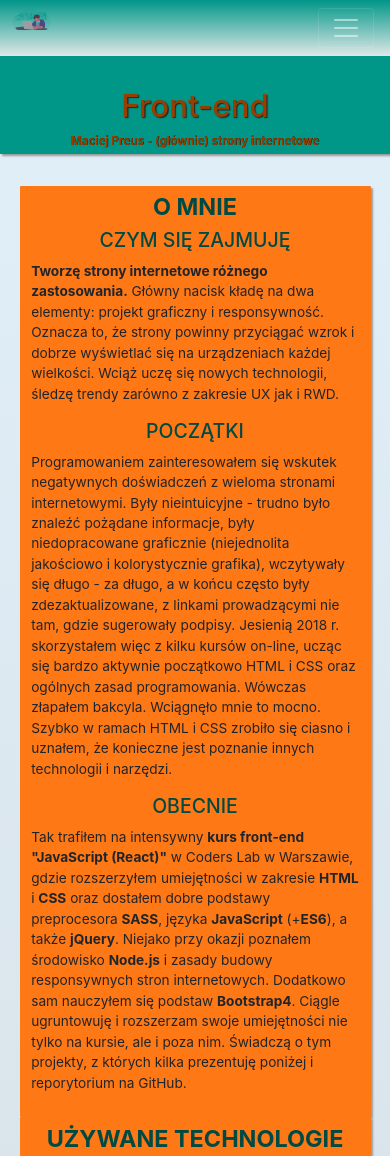
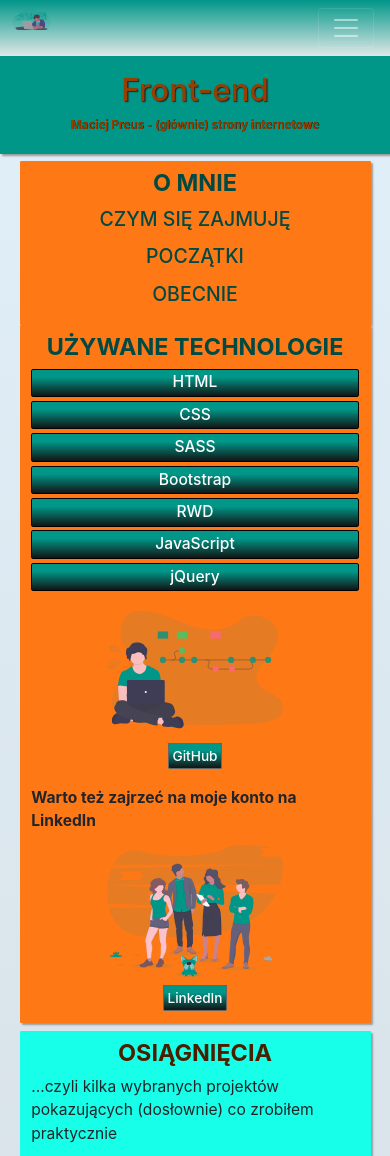
Before and after one commit to mpreus/myProfile, a plain HTML site: page index.html in a window 390 px wide. Shown: the top 1156 px of the page. Drawn offline with nearby package versions, Linux system fonts and the light colour scheme.

Commit message:
Poprawienie funkcjonalności wersji mobilnej i refactoring

```diff
--- a/index.html
+++ b/index.html
@@ -84,7 +84,7 @@
 						<p class="show-hide">dobrze sobie radzę</p>
 
 						<h4>SASS</h4>
-						<p class="show-hide">dobrze sobie radzę</p>
+						<p class="show-hide">dość dobrze sobie radzę</p>
 
 						<h4>Bootstrap</h4>
 						<p class="show-hide">radzę sobie i wciąż pracuję</p>
@@ -102,13 +102,13 @@
 
 				<div class="aboutMe">
 					<div id="myAccounts">
-						<img src="images/pictures/version_control.svg" alt="git" id="gitHub">
+						<img src="images/pictures/version_control.svg" alt="git" class="gitHub">
 						<h4><a href="https://github.com/mpreus" target="_blank">GitHub</a></h4>
 
 						<p>
 							Warto też zajrzeć na moje konto na LinkedIn
 						</p>
-						<img src="images/pictures/team_spirit.svg" alt="git" id="gitHub">
+						<img src="images/pictures/team_spirit.svg" alt="git" class="gitHub">
 						<h4><a href="https://pl.linkedin.com/in/maciej-preus-9657b2122?trk=profile-badge" target="_blank">LinkedIn</a></h4>
 					</div>
 				</div>
@@ -127,13 +127,15 @@
 						<p>
 							<strong>Strona fikcyjnej firmy budowlanej</strong> wykonana została wiosną 2019 r. jako element warsztatów utrwalających podstawową wiedzę i umiejętności z zakresu biblioteki CSS Bootstrap4. Witryna, zmodyfikowana nieco względem pierwotnego projektu, jest w pełni responsywna.
 						</p>
-						<img src="images/pictures/houses3.svg" alt="urządzenia"><a href="https://mpreus.github.io/workshop_Bootstrap4_responsive_web_site/" target="_blank">Budownictwo</a>
+						<img src="images/pictures/houses3.svg" alt="urządzenia">
+						<a href="https://mpreus.github.io/workshop_Bootstrap4_responsive_web_site/" target="_blank">Budownictwo</a>
 					</div>
 					<div class="my-works-3">
 						<p>
 							<strong>Strona SitOnChair</strong> powstałą wiosną 2019 r. jako element warsztatów w Coders Lab. To wprawdzie landing page, ale z podstawowymi funkcjonalnościami w JavaScript:  slajderem i kalkulatorem symulującym zamawianie krzesła. Dzięki temu można poznać zarówno koszty poszczególnych elementów (z rozwijanego menu), jak i ewentualnego transportu oraz cenę końcową.
 						</p>
-						<img src="images/pictures/Online_page.svg" alt="urządzenia"><a href="https://mpreus.github.io/workshop_SitOnChair_InternetSite/" target="_blank">SitOnChair</a>
+						<img src="images/pictures/Online_page.svg" alt="urządzenia">
+						<a href="https://mpreus.github.io/workshop_SitOnChair_InternetSite/" target="_blank">SitOnChair</a>
 					</div>
 					<div class="my-works-4">
 						<p>
@@ -142,7 +144,8 @@
 						<p>
 							Podstawowym narzędziem były tu zapytania @media queries.
 						</p>
-						<img src="images/pictures/Various_devices.svg" alt="urządzenia"><a href="https://mpreus.github.io/workshop_responsive_web_site/" target="_blank">Pacific Restaurant</a>
+						<img src="images/pictures/Various_devices.svg" alt="urządzenia">
+						<a href="https://mpreus.github.io/workshop_responsive_web_site/" target="_blank">Pacific Restaurant</a>
 					</div>
 				</div>
 			</section>
@@ -159,13 +162,15 @@
 						<p>
 							<strong>Smashing Magazine</strong> to miejsce z interesującymi artykułami, rekomendowanymi książkami i opisami ciekawych wydarzeń. SM publikuje też oferty pracy, w tym i dla front-end developerów.
 						</p>
-						<img src="images/pictures/travelers.svg" alt="zainteresowania"><a href="https://www.smashingmagazine.com/" target="_blank">Smashing Magazine</a>
+						<img src="images/pictures/travelers.svg" alt="zainteresowania">
+						<a href="https://www.smashingmagazine.com/" target="_blank">Smashing Magazine</a>
 					</div>
 					<div class="my-interests-2">
 						<p>
 							<strong>OneZero</strong> jest świetnym miejscem dla miłośników najnowocześniejszych technologii. Tych zafiksowanych np. na elektronice konsumenckiej, jak i tych szukających zależności i konsekwencji intensywnego zanużania się w świat technologii.
 						</p>
-						<img src="images/pictures/task.svg" alt="zainteresowania"><a href="https://medium.com/one-zero" target="_blank">OneZero</a>
+						<img src="images/pictures/task.svg" alt="zainteresowania">
+						<a href="https://medium.com/one-zero" target="_blank">OneZero</a>
 					</div>
 					<div class="my-interests-3">
 						<p>
@@ -183,10 +188,10 @@
 		</div>
 		<div class="twoSections">
 			<section class="section2">
-				<div id="interests" class="aboutMe">
+				<div id="interests1">
 					<h3>Architektura</h3>
-					<div id="wrapper">
-						<div id="obrazek">
+					<div class="wrapper">
+						<div class="obrazek">
 							<img src="images/photos/Morning mood.png" alt="nastrój">
 							<img src="images/photos/St Andrew church.png" alt="kościół">
 						</div>
@@ -202,10 +207,10 @@
 				</div>
 			</section>
 			<section class="section3">
-				<div class="aboutMe">
+				<div id="interests2">
 					<h3>Przyroda</h3>
-					<div id="wrapper">
-						<div id="obrazek">
+					<div class="wrapper">
+						<div class="obrazek">
 							<img src="images/photos/Heather white.png" alt="wrzos">
 							<img src="images/photos/Meadow flower.png" alt="łąka">
 						</div>
--- a/js/app.js
+++ b/js/app.js
@@ -13,99 +13,114 @@ element 'p' ma właściwość 'display', którą metoda 'toggle()' żongluje war
 	aboutMeModule.on("click", function() {
 		$(this).next().toggle("slow")
 	});
-	var beginnings = $("h3#beginnings");
-	beginnings.on("click", function() {
-		$("div.pictureAdditional").toggle("slow")
-	});
-
 
 //sprawdź przy ładowaniu strony rozmiar okna przeglądarki...
 	var windowWidth = $(window).width();
 	if (windowWidth < 920) { // ...i dostosuj sposób wyświetlania
+		aboutMeModule.next().css("display", "none");
 		$(".twoSections").css("display", "block");
-		$(".section2").css(
+
+		$(".section2, .section3, .section4, .section5").css(
 		{
 			"display": "block",
 			"width": "90%",
 			"margin": "0 auto"
 		});
-		$(".section3").css(
+
+		$(".jumbotron").css(
 		{
-			"display": "block",
-			"width": "90%",
-			"margin": "0 auto"
+			"padding-top": "4vw",
+			"margin-bottom": "2vw"
 		});
-		$(".section4").css(
-		{
-			"display": "block",
-			"width": "90%",
-			"margin": "0 auto"
-		});
-		$(".section5").css(
-		{
-			"display": "block",
-			"width": "90%",
-			"margin": "0 auto"
-		});
+
 		$("h2").css(
 		{
 			"fontSize": "6vw" // dodatkowo - wcześniej nie było
 		});
+
 		$("h3").css(
 		{
-			"fontSize": "5vw" // dodatkowo - wcześniej nie było
+			"fontSize": "5vw", // dodatkowo - wcześniej nie było
+			"margin-top": "2vw"
 		});
+
+		$("#interests1 h3, #interests2 h3").css(
+		{
+			"padding-top": "2vw"
+		});
+
 		$(".aboutMe, .my-works, .my-interests").css(
 		{
-			"fontSize": "3.5vw", // było 2.5 - za mało!
+			"fontSize": "4vw", // było 2.5 - za mało!
 			"text-align": "left"
 		});
+
 		$("h4").css( //.techno
 		{
 			"fontSize": "4vw", // było 3.5 - za mało!
 			"textAlign": "center"
 		});
+
 		$(".techno p").css(
 		{
-			"fontSize": "3.5vw" // było 2.5 - za mało!
+			"fontSize": "4vw" // było 2.5 - za mało!
 		});
+
 		$(".my-works img").css(
 		{
-			"width": "45vw",
+			"width": "40vw",
 			"height": "24vw"
 		});
-		$(".aboutMe img#gitHub").css(
+
+		$(".aboutMe img.gitHub").css(
 		{
 			"width": "45vw",
 			"height": "36vw"
 		});
+
 		$(".my-interests img").css(
 		{
-			"width": "45vw",
+			"width": "40vw",
 			"height": "24vw"
 		});
-		$(".pictureAdditional img").css(
+
+		$(".obrazek").css(
 		{
-			"width": "90vw",
-			"height": "75vw",
-			"margin": "0 auto"
+			"text-align": "center"
 		});
-		$("#obrazek img").css(
+
+		$(".obrazek img").css(
 		{
-			"width": "40vw"
+			"width": "42vw"
 		});
+
 		$(".photo p").css(
 		{
-			"fontSize": "3.5vw" // było 2.5 - za mało!
-		})
+			"fontSize": "3.5vw", // było 2.5 - za mało!
+			"margin-bottom": "1vw"
+		});
+
+		$(".photo p.my-pictures").css(
+		{
+			"fontSize": "3.5vw", // było 2.5 - za mało!
+			"padding-bottom": "2vw"
+		});
+
 		$("a").css(
 		{
-			"fontSize": "4vw" // było 2 - za mało!
+			"fontSize": "3.5vw" // było 2 - za mało!
 		});
-		$(".littleTitle").css(
+
+		$(".littleTitle p").css(
 		{
-			"lineHeight": "2vw"
+			"font-size": "3vw",
+			"lineHeight": "4vw"
+		});
+
+		$("footer p, footer a").css(
+		{
+			"fontSize": "2vw",
+			"lineHeight": "2.5vw"
 		});
 	};
-
 });
--- a/style/main.scss
+++ b/style/main.scss
@@ -2,6 +2,9 @@ html, body {
 	margin: 0;
 	padding: 0;
 	//font-size: 20px;
+    -webkit-box-sizing: border-box;
+       -moz-box-sizing: border-box;
+            box-sizing: border-box;
 }
 
 // ZMIENNE I MIXIN
@@ -164,6 +167,7 @@ h3 {
     font-size: 2.6vw;
     color: darken($color-main, 15%);
     text-align: center;
+    line-height: 1.5;
 }
 
 .techno h4 {
@@ -245,14 +249,7 @@ h3.myStory {
         }
     }
 }
-/*
-img#gitHub {
-    display: inline-block;
-    width: 15vw;
-    height: 12vw;
-    align-self: center;
-}
-*/
+
 .aboutMe {
     p {
         display: inline-block;
@@ -329,13 +326,14 @@ img#gitHub {
 }
 
 // FOTOGRAFIE
-#wrapper {
+.wrapper {
     width: 100%;
     margin-top: 2vw;
-    #obrazek {
+    .obrazek {
+        text-align: center;
         img {
-            width: 20vw;
-            margin: 0 0 0 1vw;
+            width: 22vw;
+            margin: 0 .5vw;
             border-radius: .25vw;
             animation-name: rotation;
             animation-duration: 3s;
@@ -356,6 +354,10 @@ img#gitHub {
     100%{box-shadow: .5vw .5vw .5vw #111}
 }
 
+#interests1 h3, #interests2 h3 {
+    padding-top: 2vw;
+}
+
 .photo {
     margin-top: 2vw;
     text-align: center;
@@ -365,10 +367,10 @@ img#gitHub {
         color: #000;
         a {
             text-decoration: none;
-            font-weight: 700;
             color: #fff;
             border: .09vw solid #666;
             padding: 1vw;
+            margin-bottom: 1vw;
             border-radius: .5vw;
             background: rgba(0,150,136,1);
             background: -moz-linear-gradient(top, rgba(0,150,136,1) 0%, rgba(0,150,136,1) 28%, rgba(18,20,20,1) 100%);
@@ -410,5 +412,6 @@ footer {
     a {
         text-decoration: none;
         color: #000;
+        font-size: 1.6vw;
     }
 }
```
Also changed, not shown: style/main.css, 1 other file.
